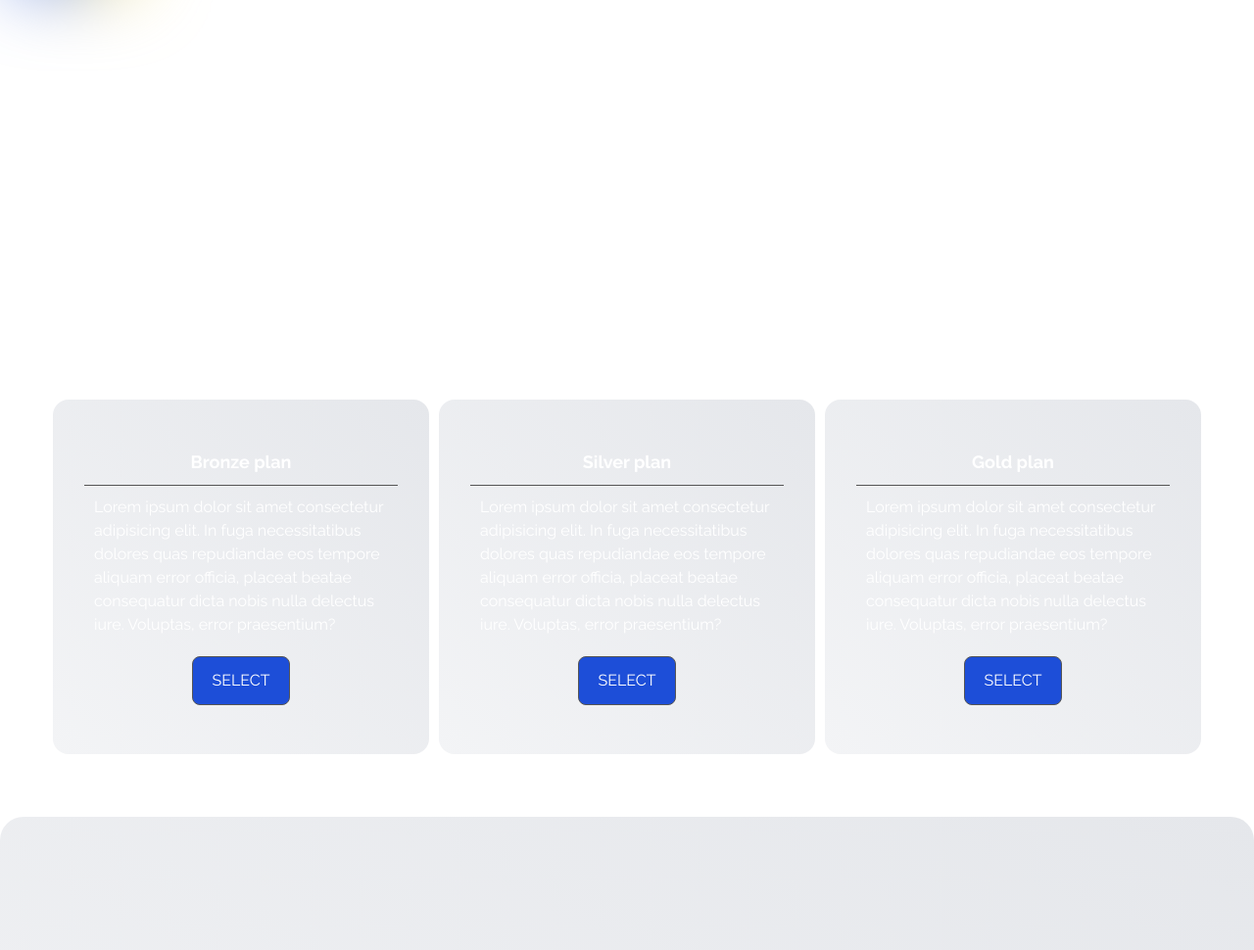
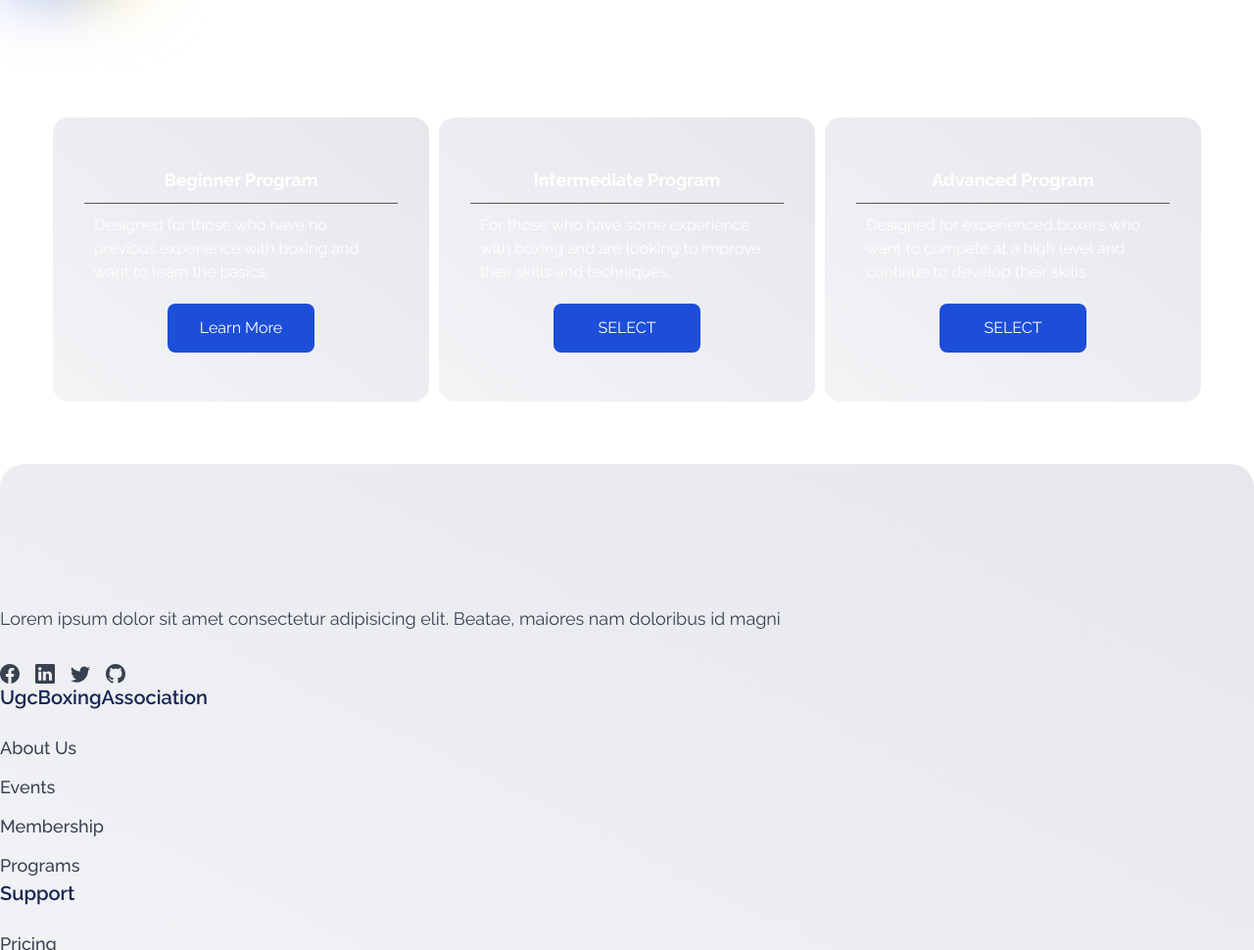
Before and after one commit to Sulymm/homepage, a plain HTML site: page index.html in a window 1280 px wide. Shown: the part 1381-2351 px from the top of the page at 98% size. Drawn offline with Linux system fonts and the light colour scheme.

Commit message:
changes on the programs part

```diff
--- a/_astro/main.css
+++ b/_astro/main.css
@@ -45,10 +45,10 @@
 
 }
 .card-body a{
-    width: 100px;
+    width: 150px;
     height: 50px;
     margin: 10px;
-    border: #555 solid 1px;
+    /* border: #555 solid 1px; */
     display: flex;
     flex-direction: column;
     justify-content: center;
--- a/index.html
+++ b/index.html
@@ -248,8 +248,8 @@
 </div>
 </section>
 
-
-<section class="programs">
+<!-- <section></section> -->
+<!-- <section class="programs">
 <div >
 <div class="container mx-auto px-4">
   <h2 class="text-3xl md:text-4xl font-semibold text-white mb-6 text-center">Our Programs</h2>
@@ -283,15 +283,28 @@
 </div>
 </div>
 
-</section>
+</section> -->
 <section>
+    <h2 class="text-3xl md:text-4xl font-semibold text-white mb-6 text-center">Our Programs</h2>
     <div class="products">
+
         <div class="card relative py-8 md:py-10 px-6 md:px-8 rounded-2xl bg-gradient-to-tr from-gray-100 to-gray-200 dark:from-gray-900">
             <div class="card-header">
-                <h3>Bronze plan</h3>
+                <h3>Beginner Program</h3>
             </div>
             <div class="card-body">
-                <p class="text-white">Lorem ipsum dolor sit amet consectetur adipisicing elit. In fuga necessitatibus dolores quas repudiandae eos tempore aliquam error officia, placeat beatae consequatur dicta nobis nulla delectus iure. Voluptas, error praesentium?</p>
+                <p class="text-white">Designed for those who have no previous experience with boxing and want to learn the basics.</p>
+                <a class="text-white px-6 py-3 rounded-full outline-none relative overflow-hidden border duration-300 ease-linear
+                after:absolute after:inset-x-0 after:aspect-square after:scale-0 after:opacity-70 after:origin-center after:duration-300 after:ease-linear after:rounded-full after:top-0 after:left-0 after:bg-[#172554]
+                bg-primary border-transparent relative after:bg-[#172554] hover:border-[#172554] hover:after:opacity-100 hover:after:scale-[2.5] undefined" href="#">Learn More</a>
+            </div>
+        </div>
+        <div class="card relative py-8 md:py-10 px-6 md:px-8 rounded-2xl bg-gradient-to-tr from-gray-100 to-gray-200 dark:from-gray-900">
+            <div class="card-header">
+                <h3>Intermediate Program</h3>
+            </div>
+            <div class="card-body">
+                <p class="text-white">For those who have some experience with boxing and are looking to improve their skills and techniques.</p>
                 <a class="text-white px-6 py-3 rounded-full outline-none relative overflow-hidden border duration-300 ease-linear
                 after:absolute after:inset-x-0 after:aspect-square after:scale-0 after:opacity-70 after:origin-center after:duration-300 after:ease-linear after:rounded-full after:top-0 after:left-0 after:bg-[#172554]
                 bg-primary border-transparent relative after:bg-[#172554] hover:border-[#172554] hover:after:opacity-100 hover:after:scale-[2.5] undefined" href="#">SELECT</a>
@@ -299,21 +312,10 @@
         </div>
         <div class="card relative py-8 md:py-10 px-6 md:px-8 rounded-2xl bg-gradient-to-tr from-gray-100 to-gray-200 dark:from-gray-900">
             <div class="card-header">
-                <h3>Silver plan</h3>
+                <h3>Advanced Program</h3>
             </div>
             <div class="card-body">
-                <p class="text-white">Lorem ipsum dolor sit amet consectetur adipisicing elit. In fuga necessitatibus dolores quas repudiandae eos tempore aliquam error officia, placeat beatae consequatur dicta nobis nulla delectus iure. Voluptas, error praesentium?</p>
-                <a class="text-white px-6 py-3 rounded-full outline-none relative overflow-hidden border duration-300 ease-linear
-                after:absolute after:inset-x-0 after:aspect-square after:scale-0 after:opacity-70 after:origin-center after:duration-300 after:ease-linear after:rounded-full after:top-0 after:left-0 after:bg-[#172554]
-                bg-primary border-transparent relative after:bg-[#172554] hover:border-[#172554] hover:after:opacity-100 hover:after:scale-[2.5] undefined" href="#">SELECT</a>
-            </div>
-        </div>
-        <div class="card relative py-8 md:py-10 px-6 md:px-8 rounded-2xl bg-gradient-to-tr from-gray-100 to-gray-200 dark:from-gray-900">
-            <div class="card-header">
-                <h3>Gold plan</h3>
-            </div>
-            <div class="card-body">
-                <p class="text-white">Lorem ipsum dolor sit amet consectetur adipisicing elit. In fuga necessitatibus dolores quas repudiandae eos tempore aliquam error officia, placeat beatae consequatur dicta nobis nulla delectus iure. Voluptas, error praesentium?</p>
+                <p class="text-white">Designed for experienced boxers who want to compete at a high level and continue to develop their skills.</p>
                 <a class="text-white px-6 py-3 rounded-full outline-none relative overflow-hidden border duration-300 ease-linear
                 after:absolute after:inset-x-0 after:aspect-square after:scale-0 after:opacity-70 after:origin-center after:duration-300 after:ease-linear after:rounded-full after:top-0 after:left-0 after:bg-[#172554]
                 bg-primary border-transparent relative after:bg-[#172554] hover:border-[#172554] hover:after:opacity-100 hover:after:scale-[2.5] undefined"  href="#">SELECT</a>
```
